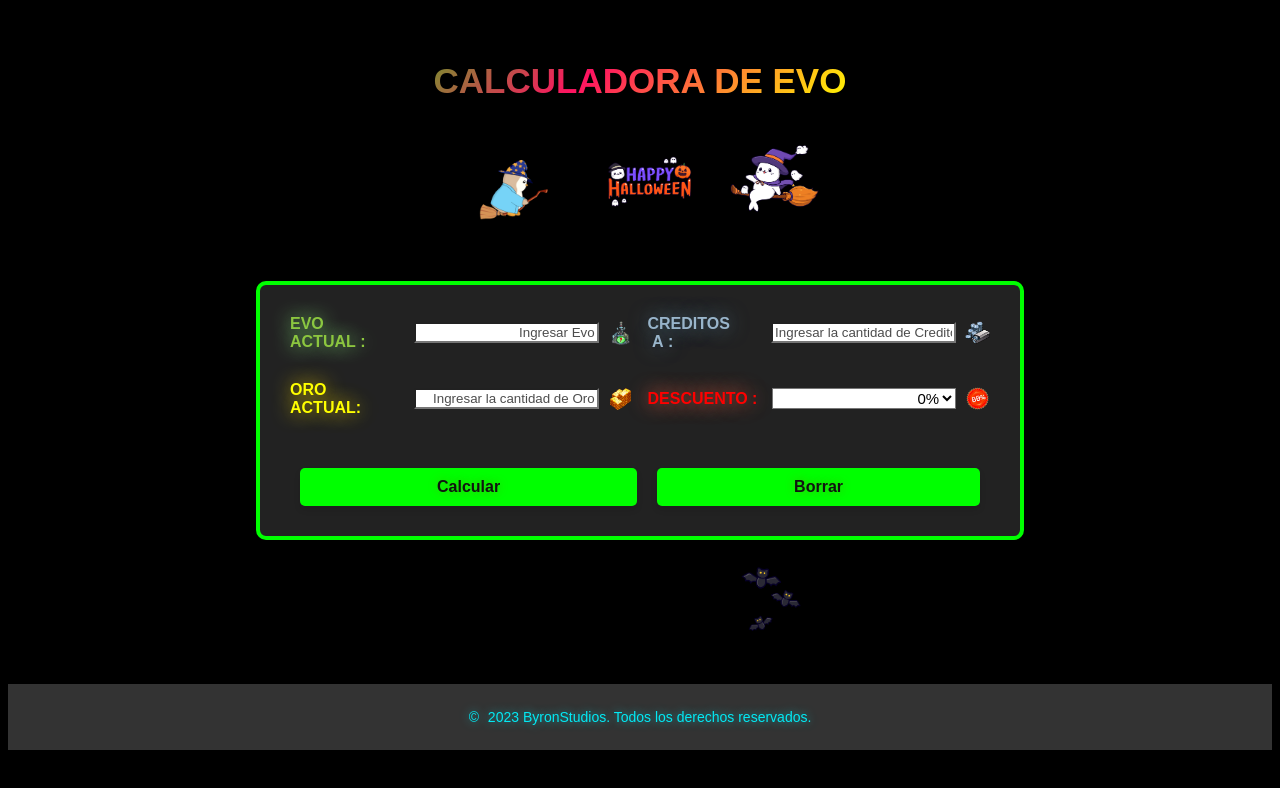
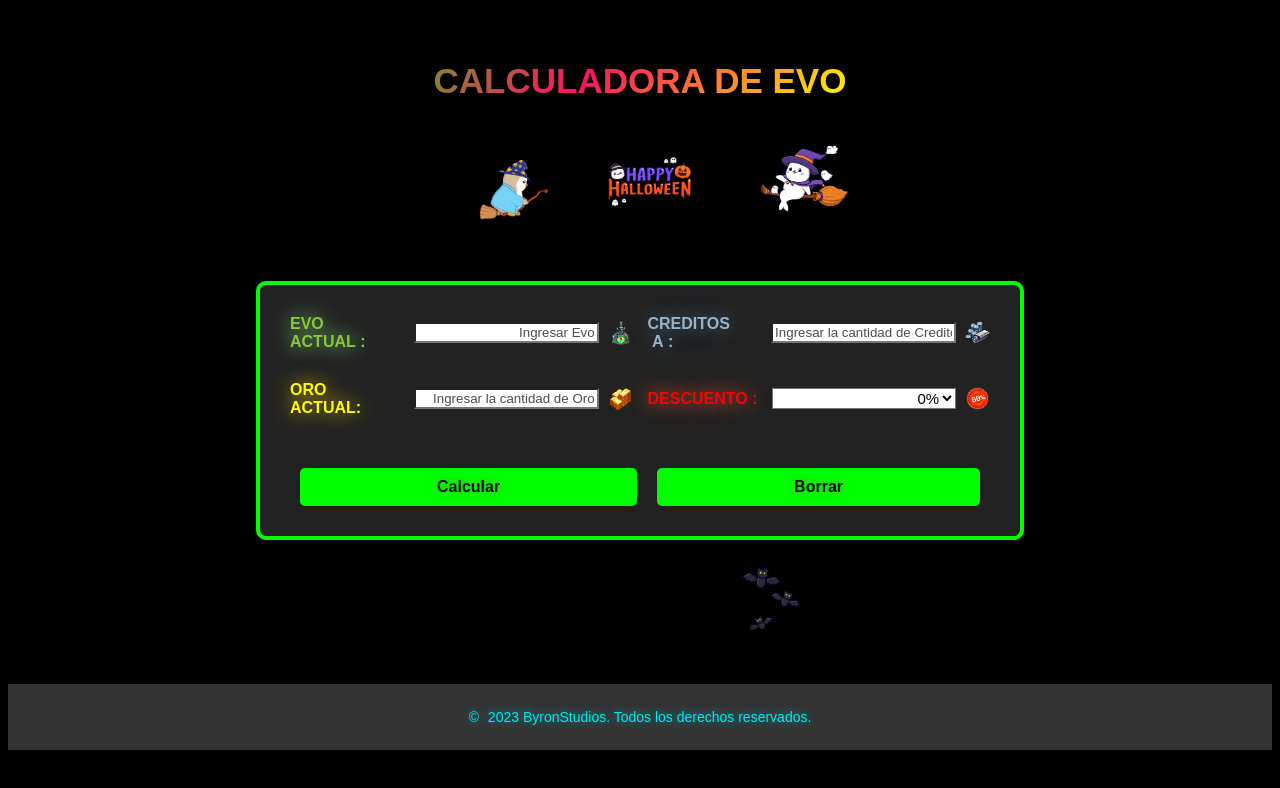
Before and after one commit to Modificaciones-Byron/AppCalculadoraByronStudios, a plain HTML site: page index.html in a window 1280 px wide. Drawn offline with Linux system fonts and the light colour scheme.

Commit message:
Update estilos.css

```diff
--- a/estilos.css
+++ b/estilos.css
@@ -29,7 +29,7 @@ body {
 .logo-derecha {
   width: 90px;
   position: relative;
-  right: -40px;
+  right: -70px;
 }
 
 /*logos finales*/
```
